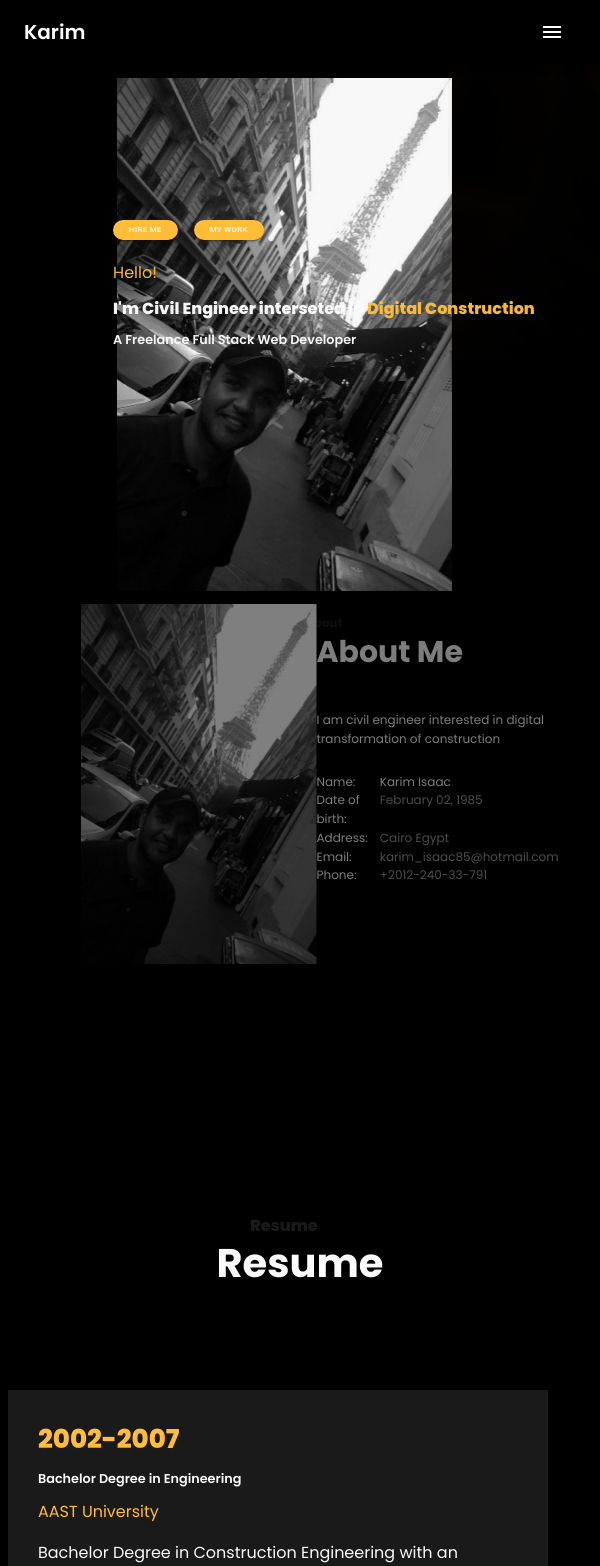
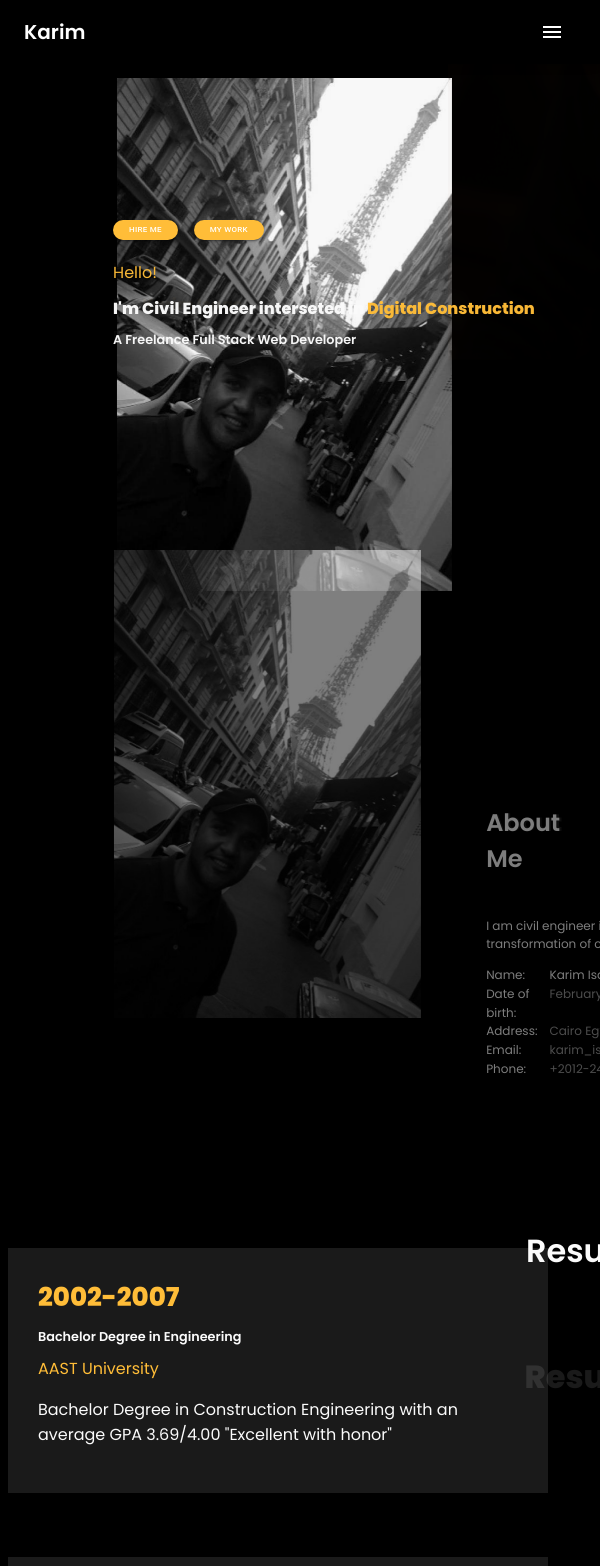
Before and after one commit to KIsaac85/kisaac85.github.io, a React (Vite) app: page / in a window 600 px wide. Shown: the top 1566 px of the page. Built offline with nearby package versions, Linux system fonts and the light colour scheme.

Commit message:
add style to about section mobile

```diff
--- a/src/Aboutme.jsx
+++ b/src/Aboutme.jsx
@@ -12,7 +12,7 @@ function Aboutme() {
 
     return (
 
-      <section id="about-section" className="main-flex-row main-top-space main-animate main-animate-range-40" onScroll={handleChange}>
+      <section id="about-section" className="main-flex-row main-top-space main-animate main-animate-range-40 about-flexMob-col" onScroll={handleChange}>
 
 
 
@@ -22,6 +22,7 @@ function Aboutme() {
     <div className="main-flex-column  main-relative-position" >
       <h1 className="main-title-shadow">About</h1>
       <h2 className="main-title main-font-title">About Me</h2>
+      <div className="about-paragrapgh-list">
       <p>I am civil engineer interested in digital transformation of construction</p>
       <ul id="about-list">
         <li><span>Name:</span> </li>
@@ -36,6 +37,8 @@ function Aboutme() {
         <li><span className="main-grey-text">+2012-240-33-791</span></li>
     </ul>
     </div>
+    </div>
+
 
     </section>
 
--- a/src/css/Style About Section.css
+++ b/src/css/Style About Section.css
@@ -1,8 +1,4 @@
-#about-section{
 
-    justify-content: space-around;
-    height: 30rem;
-}
 
 
 
@@ -13,3 +9,24 @@
     column-gap: 1rem;
     grid-template-rows: auto auto auto auto auto;
 }
+
+
+@media (min-width: 600px){
+    #about-section{
+        justify-content: space-around;
+        height: 30rem;
+    }
+}
+
+@media (max-width: 600px){
+    .about-flexMob-col{
+        display: flex;
+        flex-direction: column;
+        align-items: center;
+    }
+    .about-paragrapgh-list{
+        position: absolute;
+        top: 10rem;
+        left: 50%;
+    }
+}
--- a/src/css/Style Main.css
+++ b/src/css/Style Main.css
@@ -24,6 +24,22 @@
     .main-content-center{
         justify-content: center;
     }
+    .main-font-title {
+        font-size: 40px;
+        font-weight: 700;
+        }
+
+        .main-title-shadow{
+            z-index: -1;
+            position:absolute;
+            top: rem;
+            left:-1rem;
+            color:var(--greyContainer);
+        }
+
+        .main-title{
+        font-weight: 700;
+        }
 }
 
 
@@ -43,6 +59,26 @@
         font-weight: 600;
         font-size: 0.8rem;
     }
+    .main-font-title {
+        font-size: 2rem;
+
+        }
+
+        .main-title-shadow{
+            z-index: -1;
+            position:absolute;
+            font-size: 2rem;
+            top: 10%;
+            left:50%;
+            color:var(--greyContainer);
+        }
+
+        .main-title{
+            font-weight: 600;
+            left:50%;
+            position:absolute;
+
+        }
 }
 
 .main-flex-column{
@@ -71,22 +107,7 @@ div>span,h1>span{
     color: var(--greyColor);
 }
 
-.main-font-title {
-font-size: 40px;
-font-weight: 700;
-}
 
-.main-title-shadow{
-    z-index: -1;
-    position:absolute;
-    top: rem;
-    left:-1rem;
-    color:var(--greyContainer);
-}
-
-.main-title{
-font-weight: 700;
-}
 
 .main-whole-width{
     width: 100%;
```
